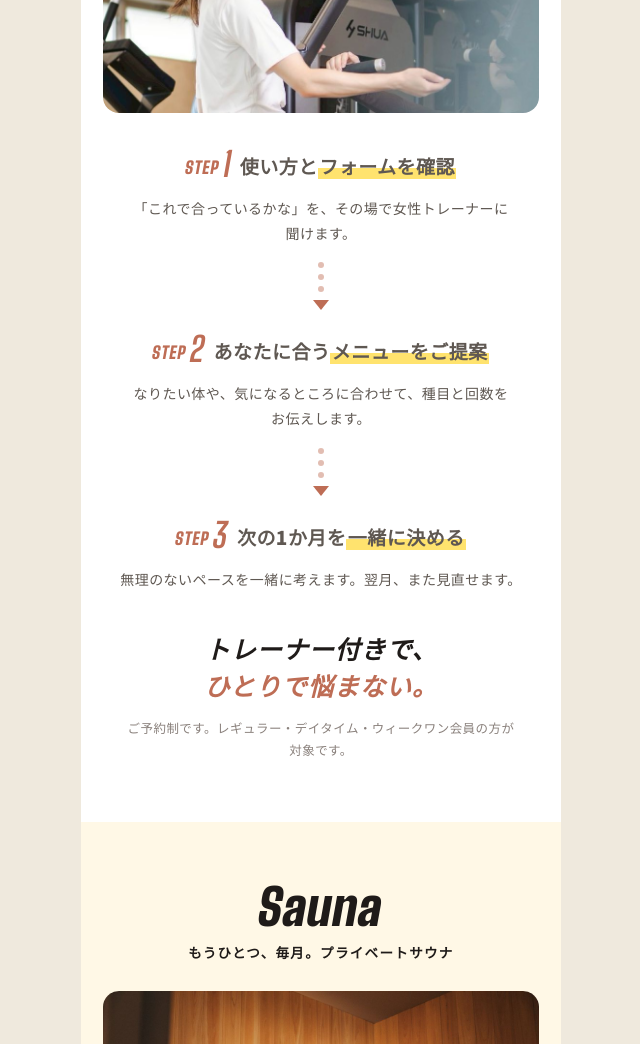
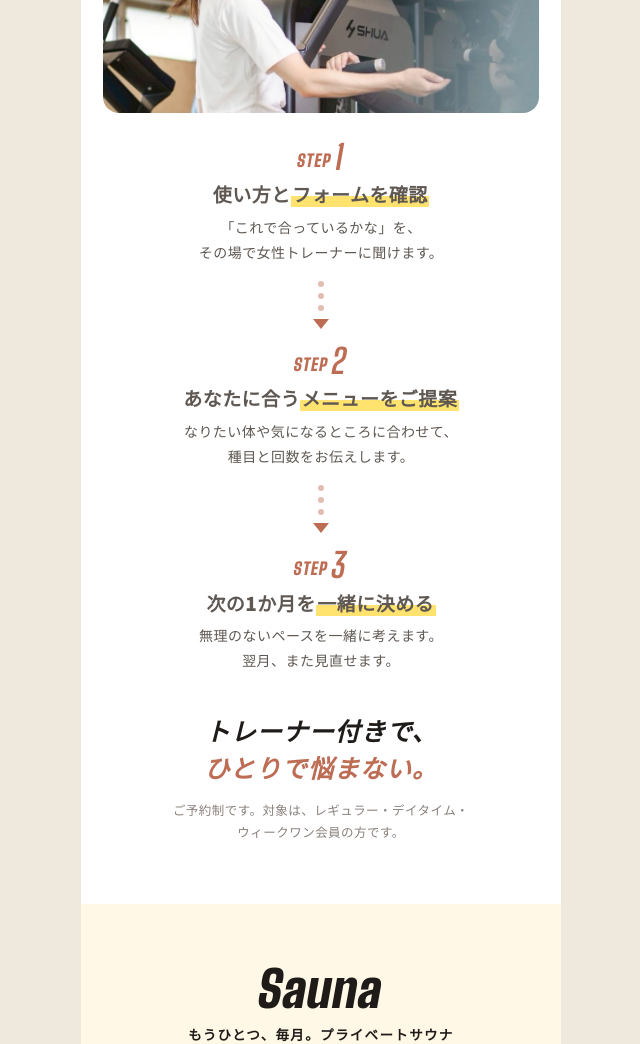
Before and after one commit to nagi-sketch/paw-line-assets, a plain HTML site: page okyozuka/index.html in a window 1280 px wide. Shown: the part 3580-4624 px from the top of the page, without its empty margins (319-959 px from the left). Drawn offline with Linux system fonts and the light colour scheme.

Commit message:
御経塚LP：STEP1〜3の改行
Co-Authored-By: Claude Fable 5.2 <noreply@anthropic.com>

```diff
--- a/okyozuka/index.html
+++ b/okyozuka/index.html
@@ -114,7 +114,8 @@ h2.big{font-size:25px;font-weight:900;font-style:italic;line-height:1.5;text-ali
 /* STEP */
 .step{text-align:center}
 .step .s{font-weight:900;font-size:19px;line-height:1.5}
-.step .s i{font-family:var(--en);font-style:normal;font-weight:900;color:var(--accent);display:inline-block;transform:skewX(-10deg);font-size:17px;letter-spacing:.06em;margin-right:8px}
+.step .s i{font-family:var(--en);font-style:normal;font-weight:900;color:var(--accent);display:block;transform:skewX(-10deg);font-size:17px;letter-spacing:.06em;line-height:1.1;margin-bottom:4px}
+.step .s>span,.step p>span{display:block;white-space:nowrap}
 .step .s i b{font-size:34px;margin-left:3px;vertical-align:-3px}
 .step p{font-size:14px;color:var(--ink2);margin-top:6px;line-height:1.8}
 .dots{display:flex;flex-direction:column;align-items:center;gap:6px;margin:16px 0 14px}
@@ -296,13 +297,13 @@ footer b{display:block;font-family:var(--en);font-size:30px;letter-spacing:.04em
 <section><div class="w">
   <div class="hd"><span class="en">Personal</span><span class="jp">月1回の<wbr>パーソナルトレーニングで<wbr>できること</span></div>
   <div class="photo"><img src="img/machine.jpg" alt="トレーナーがマシンの使い方を教えている様子" loading="lazy" style="object-position:center 20%"></div>
-  <div class="step"><p class="s"><i>STEP<b>1</b></i>使い方と<wbr><span class="mk">フォームを<wbr>確認</span></p><p>「これで<wbr>合っているかな」を、<wbr>その場で<wbr>女性トレーナーに<wbr>聞けます。</p></div>
+  <div class="step"><p class="s"><i>STEP<b>1</b></i><span>使い方と<span class="mk">フォームを確認</span></span></p><p><span>「これで合っているかな」を、</span><span>その場で女性トレーナーに聞けます。</span></p></div>
   <div class="dots" aria-hidden="true"><i></i><i></i><i></i></div>
-  <div class="step"><p class="s"><i>STEP<b>2</b></i>あなたに<wbr>合う<wbr><span class="mk">メニューを<wbr>ご提案</span></p><p>なりたい体や、<wbr>気になるところに<wbr>合わせて、<wbr>種目と<wbr>回数を<wbr>お伝えします。</p></div>
+  <div class="step"><p class="s"><i>STEP<b>2</b></i><span>あなたに合う<span class="mk">メニューをご提案</span></span></p><p><span>なりたい体や気になるところに合わせて、</span><span>種目と回数をお伝えします。</span></p></div>
   <div class="dots" aria-hidden="true"><i></i><i></i><i></i></div>
-  <div class="step"><p class="s"><i>STEP<b>3</b></i>次の<wbr>1か月を<wbr><span class="mk">一緒に<wbr>決める</span></p><p>無理のない<wbr>ペースを<wbr>一緒に<wbr>考えます。<wbr>翌月、<wbr>また<wbr>見直せます。</p></div>
+  <div class="step"><p class="s"><i>STEP<b>3</b></i><span>次の1か月を<span class="mk">一緒に決める</span></span></p><p><span>無理のないペースを一緒に考えます。</span><span>翌月、また見直せます。</span></p></div>
   <h2 class="big" style="margin-top:38px">トレーナー付きで、<br><span class="ac">ひとりで<wbr>悩まない。</span></h2>
-  <p class="small" style="margin-top:12px;text-align:center">ご予約制です。<wbr>レギュラー・<wbr>デイタイム・<wbr>ウィークワン会員の<wbr>方が<wbr>対象です。</p>
+  <p class="small" style="margin-top:12px;text-align:center">ご予約制です。対象は、レギュラー・デイタイム・<br>ウィークワン会員の方です。</p>
 </div></section>
 
 <section class="cream"><div class="w">
```
